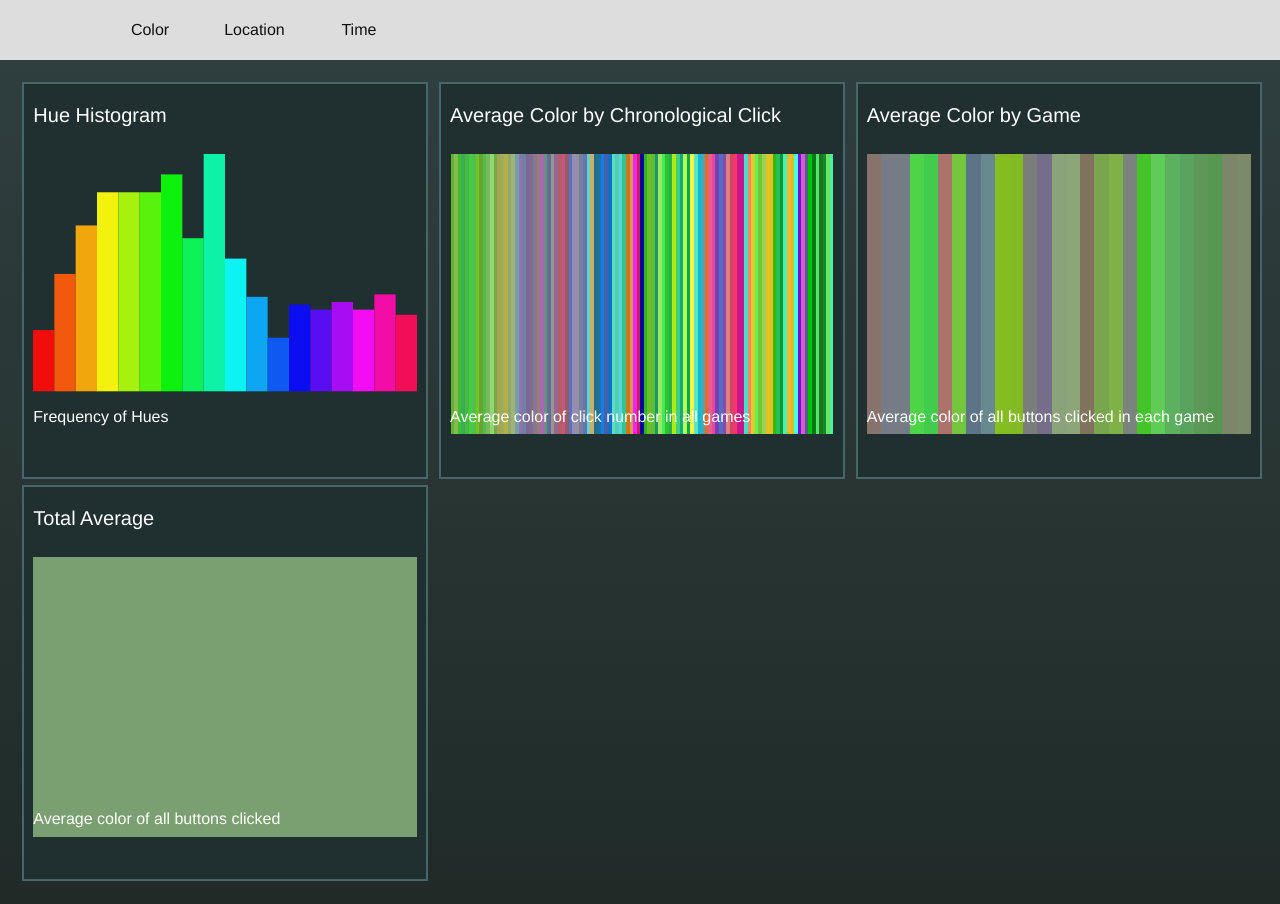
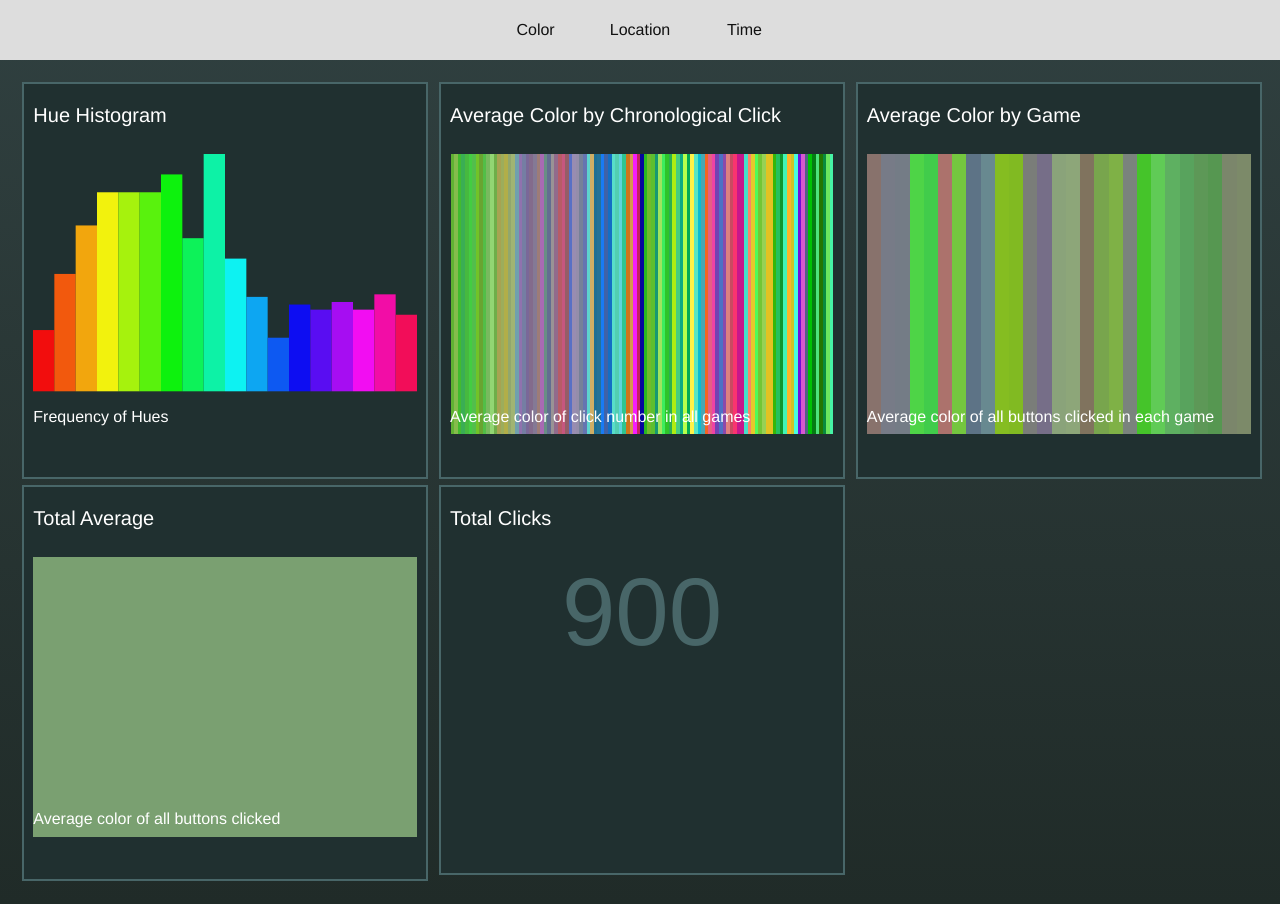
Before and after one commit to berryerick/data-visualization-project, a website: page client/index.html at #/color in a window 1280 px wide. Shown: the top 904 px of the page. Drawn offline with nearby package versions, Linux system fonts and the light colour scheme; some packages are replaced by stand-ins of ours.

Commit message:
all modules functioning, total clicks on all pages, responsive scaling

```diff
--- /dev/null
+++ b/client/css/800.css
@@ -0,0 +1,38 @@
+div.box{
+  width: 88%;
+  padding: 0 3% 3% 3%;
+  text-align: center;
+  /*background-blend-mode: lighten;*/
+  background-color: #203030;
+  display: inline-block;
+  border: 1% solid #486668;
+  margin: 2% ;
+  vertical-align: top;
+}
+
+  h3.box-title{
+    height: 30px;
+    text-align: left;
+    font-weight: 300;
+    font-size: 1.25em;
+  }
+  div.box-data{
+    height: 61.8vw;
+  }
+    h1.totalClicks{
+      font-size: 6em;
+      font-weight: 400;
+      color: #486668;
+      margin: 0;
+
+    }
+    div.hueHistogram{
+      height: 100%;
+    }
+  div.box-description{
+    text-align: left;
+    height: 60px;
+  }
+  .heatMapCircle{
+
+  }
--- a/client/css/main.css
+++ b/client/css/main.css
@@ -16,10 +16,11 @@ nav{
   position: fixed;
   width: 100%;
   margin-top: -60px;
+  text-align: center;
 
 }
   div.navlinks{
-    margin: 0px 100px;
+    /*margin: 0px 100px;*/
     height: 100%;
   }
     div.navlinks form{
@@ -108,6 +109,7 @@ a{
       div.box-description{
         text-align: left;
         height: 60px;
+        margin-top: 10px;
       }
       .hue-rect{
         vertical-align: text-bottom;
--- a/client/index.html
+++ b/client/index.html
@@ -6,6 +6,8 @@
 
     <title>Testing visualization</title>
     <link rel="stylesheet" href="./css/main.css" media="screen" title="no title" charset="utf-8">
+    <link rel="stylesheet" media="screen and (max-width: 800px)" href="./css/800.css" />
+
     <script src="https://ajax.googleapis.com/ajax/libs/angularjs/1.4.5/angular.js"></script>
     <script src="https://ajax.googleapis.com/ajax/libs/angularjs/1.4.5/angular-route.js"></script>
     <script src="https://d3js.org/d3.v3.min.js" charset="utf-8"></script>
--- a/client/js/controllers.js
+++ b/client/js/controllers.js
@@ -11,7 +11,7 @@ project_week.controller('colorsController', function(packageFactory){
         buttonPresses: packageFactory.buttonPresses,
         hues: packageFactory.hues,
         maxHueCount: packageFactory.maxHueCount,
-        totalClicks: packageFactory.maxHueCount,
+        totalClicks: packageFactory.totalClicks,
       }
   }
 
@@ -79,17 +79,6 @@ project_week.controller('locationsController', function(packageFactory){
       .attr('width', '100%')
       .attr('height', '100%')
 
-
-      // .attr('width', boardX/2 +100)
-      // .attr('height', boardY/2 +100)
-
-      // .attr('fill', '#888888')
-    //
-    // var x = d3.scale.identity().domain([0,boardX])
-    // var y = d3.scale.identity().domain([0,boardY])
-    // var xAxis = d3.svg.axis().scale(x).ticks(0).orient('bottom')
-    // var yAxis = d3.svg.axis().scale(y).ticks(0).orient('right')
-
     canvas.append("rect")
       .attr('width', '100%')
       .attr('height', '100%')
@@ -121,10 +110,11 @@ project_week.controller('locationsController', function(packageFactory){
           return (d.x+"%")
         })
         .attr('cy', function(d){return d.y+"%" })
-        .attr('r', ".5vw")
+        .attr('r', "2%")
         // .attr('fill',function(d){return d.color} )
         .attr('fill', 'white' )
         .attr('opacity', '.2')
+        .attr('class', 'heatMapCircle')
 
 
   })
--- a/client/partials/color.html
+++ b/client/partials/color.html
@@ -49,6 +49,13 @@
     </div>
   </div>
 
+  <div class="box">
+    <h3 class="box-title">Total Clicks</h3>
+    <div class="box-data">
+      <h1 ng-bind="CC.packageData.totalClicks" class="totalClicks"></h1>
+    </div>
+  <div class="box-description">
+
 
 
 </div>
```
Also changed, not shown: client/partials/location.html (+6 -0 lines), client/partials/time.html (+1 -1 lines).
